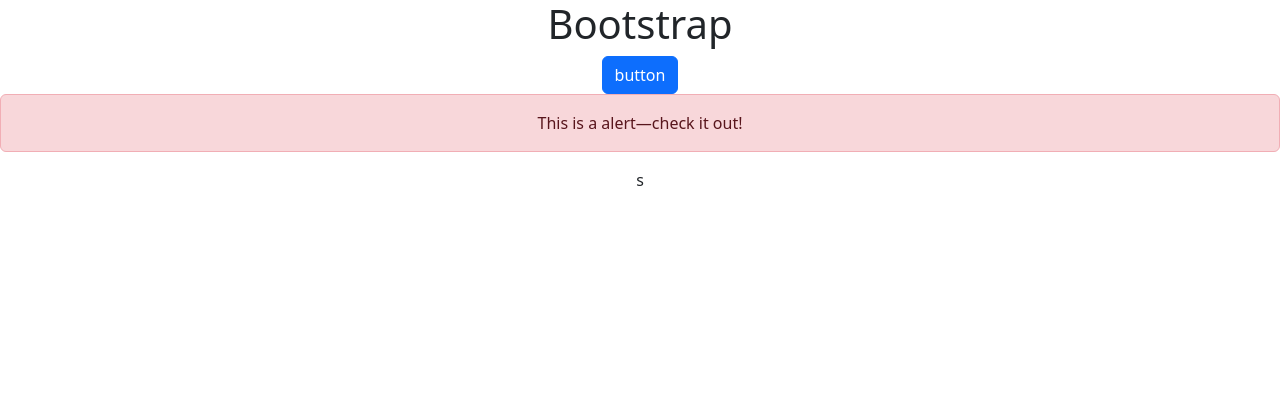
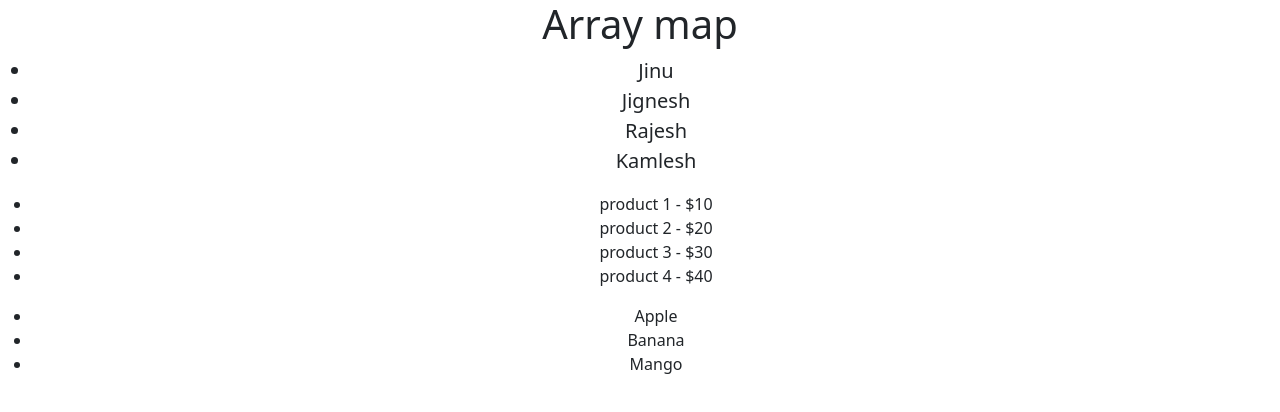
Before and after one commit to jigneshgit935/Learn_react_basic_to_advance, a React (Create React App) app: page / in a window 1280 px wide. Shown: the top 412 px of the page. Built offline with nearby package versions, Linux system fonts and the light colour scheme.

Commit message:
array-map

```diff
--- a/src/App.js
+++ b/src/App.js
@@ -1,12 +1,66 @@
 import React from 'react';
 import './App.css';
-import { Alert, Button } from 'react-bootstrap';
 const App = () => {
+  // example 1
+  const names = ['jinu', 'jignesh', 'rajesh', 'kamlesh'];
+
+  // example 2
+  const products = [
+    {
+      id: 1,
+      name: 'product 1',
+      price: 10,
+    },
+    {
+      id: 2,
+      name: 'product 2',
+      price: 20,
+    },
+    {
+      id: 3,
+      name: 'product 3',
+      price: 30,
+    },
+    {
+      id: 4,
+      name: 'product 4',
+      price: 40,
+    },
+  ];
+
+  // example 3 return map function
+  const fruits = ['Apple', 'Banana', 'Mango'];
+
+  // using map
+  const frutItems = fruits.map((fruit, index) => <li key={index}>{fruit}</li>);
   return (
-    <div className="App ">
-      <h1 className="">Bootstrap</h1>
-      <Button variant="primary">button</Button>
-      <Alert variant="danger">This is a alert—check it out!</Alert>s
+    <div className="App">
+      <h1>Array map</h1>
+      {/* example 1 */}
+      <ul>
+        {names.map((name, index) => {
+          return (
+            <li
+              key={index}
+              style={{ textTransform: 'capitalize', fontSize: '20px' }}
+            >
+              {name}
+            </li>
+          );
+        })}
+      </ul>
+
+      {/* example 2 */}
+      <ul>
+        {products.map((product) => (
+          <li key={product.id}>
+            {product.name} - ${product.price}
+          </li>
+        ))}
+      </ul>
+
+      {/* exmaple 3 */}
+      <ul>{frutItems}</ul>
     </div>
   );
 };
```
